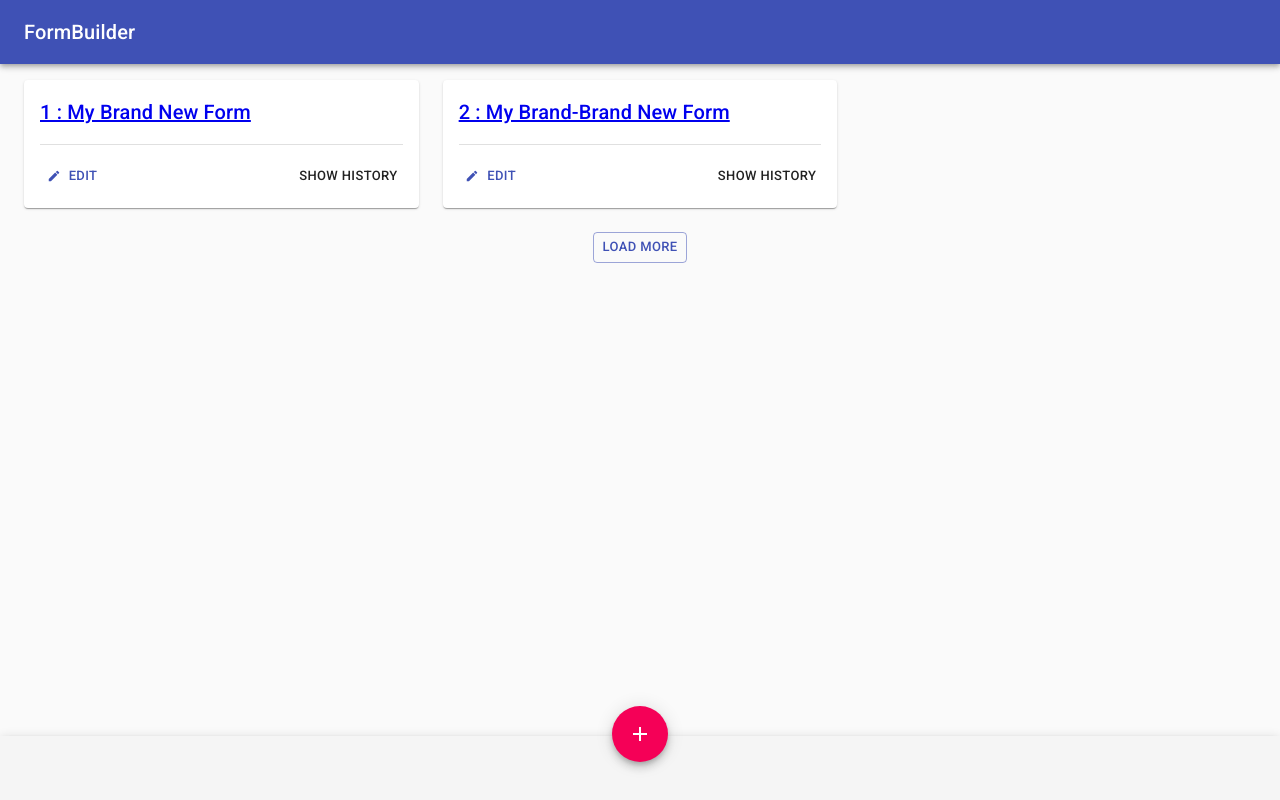
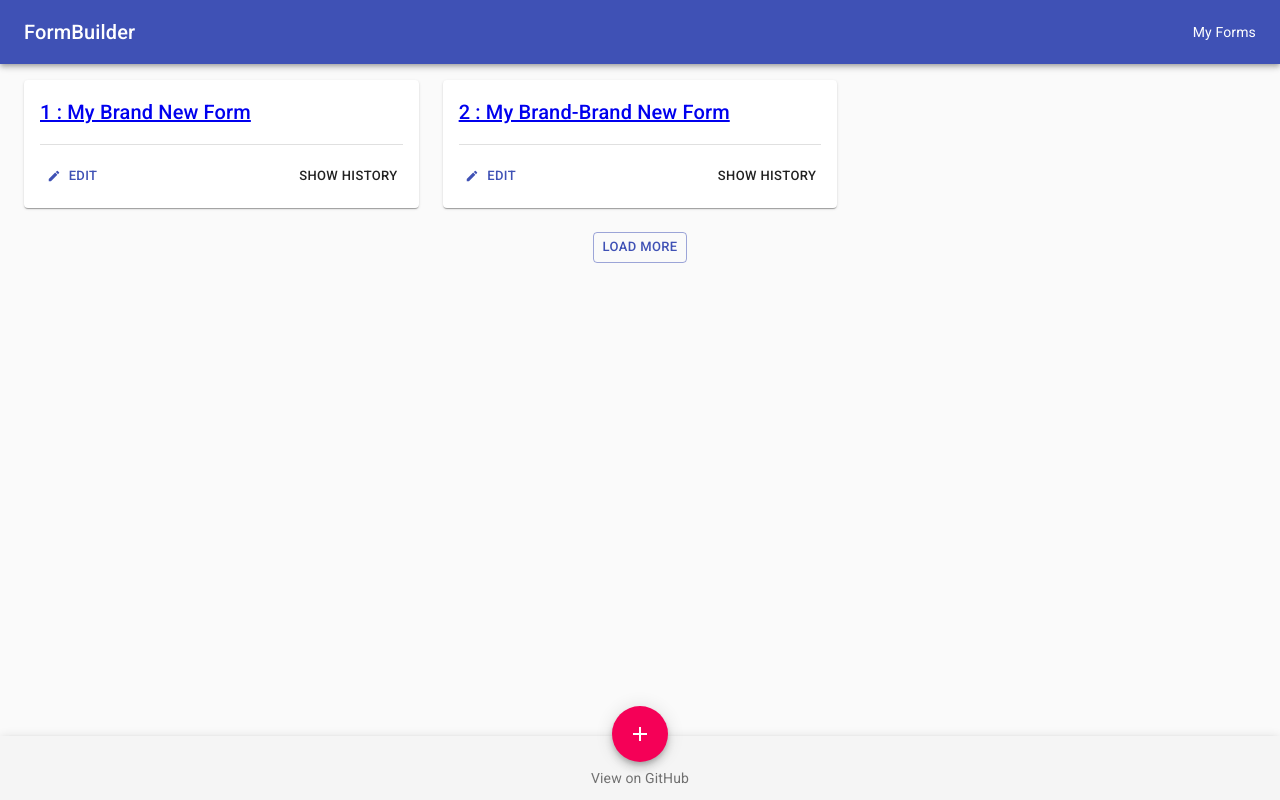
Before and after one commit to cousinzodin/form-builder, a React (Create React App) app: page / in a window 1280 px wide. Built offline with nearby package versions, Linux system fonts and the light colour scheme.

Commit message:
add links, remove hoc

```diff
--- a/src/components/hoc/withLink.js
+++ /dev/null
@@ -1,15 +0,0 @@
-import React from 'react';
-import {Link} from "react-router-dom";
-
-export default to => WrappedComponent => {
-  const renderLink =
-    React.forwardRef((itemProps, ref) => (
-      <Link to={to} {...itemProps} innerRef={ref} />
-    ));
-
-  return class extends React.Component {
-    render() {
-      return <WrappedComponent component={renderLink} {...this.props} />;
-    }
-  }
-}
--- a/src/components/layout/AppFooter.js
+++ b/src/components/layout/AppFooter.js
@@ -1,5 +1,6 @@
 import React from 'react';
-import {AppBar, Toolbar} from '@material-ui/core';
+
+import {AppBar, Toolbar, Link} from '@material-ui/core';
 import {makeStyles} from '@material-ui/core/styles';
 
 
@@ -8,6 +9,11 @@ const useStyles = makeStyles(() => ({
     top: 'auto',
     textAlign: 'center',
     bottom: 0,
+  },
+  toolBar: {
+    textAlign: 'center',
+    justifyContent: 'center',
+    paddingTop: "20px",
   },
   fabButton: {
     position: 'absolute',
@@ -24,11 +30,13 @@ export default function AppFooter(props) {
 
   return (
     <AppBar position="fixed" color="default" className={classes.appBar}>
-      <Toolbar>
+      <Toolbar className={classes.toolBar}>
         <div className={classes.fabButton}>
           {props.children}
         </div>
+        <Link href="https://github.com/cousinzodin/form-builder" color="textSecondary">View on GitHub</Link>
       </Toolbar>
+
     </AppBar>
   );
 }
--- a/src/components/layout/AppHeader.js
+++ b/src/components/layout/AppHeader.js
@@ -1,11 +1,15 @@
 import React from 'react';
-import {AppBar, Toolbar, Typography} from '@material-ui/core/';
+import {AppBar, Toolbar, Typography, Grid, Link} from '@material-ui/core/';
+import {Link as RouterLink} from "react-router-dom";
 
 export default function Header(props) {
   return (
     <AppBar position="static">
       <Toolbar>
-        <Typography variant="h6" >FormBuilder</Typography>
+        <Grid container justify="space-between" alignItems="center">
+          <Typography variant="h6" component="h1" >FormBuilder</Typography>
+          <Link component={RouterLink} size="small" color="inherit" to="/">My Forms</Link>
+        </Grid>
       </Toolbar>
     </AppBar>
   );
--- a/src/components/pages/FormListPage.js
+++ b/src/components/pages/FormListPage.js
@@ -1,7 +1,6 @@
 import React from 'react';
-import withLink from '../hoc/withLink';
+import {Link as RouterLink} from "react-router-dom";
 import FormList from '../shared/FormList';
-import AppFooter from '../layout/AppFooter';
 import Layout from '../layout/Layout';
 import {Fab} from '@material-ui/core';
 import AddIcon from '@material-ui/icons/Add';
@@ -21,11 +20,10 @@ const forms = [
 ];
 
 export default function FormListPage() {
-  const LinkToConstructor = withLink("./constructor")(Fab);
 
   return (
-    <Layout action={<LinkToConstructor href="" color="secondary" aria-label="add">
-      <AddIcon /></LinkToConstructor>}>
+    <Layout action={<Fab to="/constructor" component={RouterLink} color="secondary" aria-label="add">
+      <AddIcon /></Fab>}>
       <FormList forms={forms} />
     </Layout>
   );
--- a/src/components/pages/FormPage.js
+++ b/src/components/pages/FormPage.js
@@ -2,7 +2,6 @@ import React from 'react';
 import {makeStyles} from '@material-ui/core/styles';
 import {Paper, Fab} from '@material-ui/core/';
 import Layout from '../layout/Layout';
-import AppFooter from '../layout/AppFooter';
 import FormItem from '../shared/FormItem';
 
 const useStyles = makeStyles(theme => ({
--- a/src/components/shared/FormListItem.js
+++ b/src/components/shared/FormListItem.js
@@ -1,6 +1,5 @@
 import React from 'react';
-import withLink from '../hoc/withLink';
-import {Link} from "react-router-dom";
+import {Link as RouterLink} from "react-router-dom";
 import {makeStyles} from '@material-ui/core/styles';
 import {Grid, Paper, Button, Typography, Divider} from '@material-ui/core';
 import EditIcon from '@material-ui/icons/Edit';
@@ -24,24 +23,23 @@ const useStyles = makeStyles(theme => ({
 export default function FormListItem(props) {
   const {id, name} = props;
   const classes = useStyles();
-  const LinkToConstructor = withLink("./constructor/" + id)(Button);
-  const LinkToFillings = withLink("./form/stats/" + id)(Button);
 
   return (
     <Grid item xs={12} sm={6} lg={4}>
       <Paper className={classes.paper}>
         <Typography variant="h6" align="left">
-          <Link to={"./form/" + id}>{id + " : " + name}</Link>
+          <RouterLink to={"./form/" + id}>{id + " : " + name}</RouterLink>
         </Typography>
         <Divider className={classes.divider} />
         <Grid container justify="space-between" alignItems="center">
-          <LinkToConstructor size="small" color="primary">
+          <Button component={RouterLink} to={"./constructor/" + id} size="small" color="primary">
             <EditIcon className={classes.leftIcon} />
             Edit
-        </LinkToConstructor>
-          <LinkToFillings size="small" color="default">
+        </Button>
+
+          <Button component={RouterLink} to={'./form/stats/' + id} size="small" color="default">
             Show History
-        </LinkToFillings>
+        </Button>
         </Grid>
       </Paper>
     </Grid>
```
